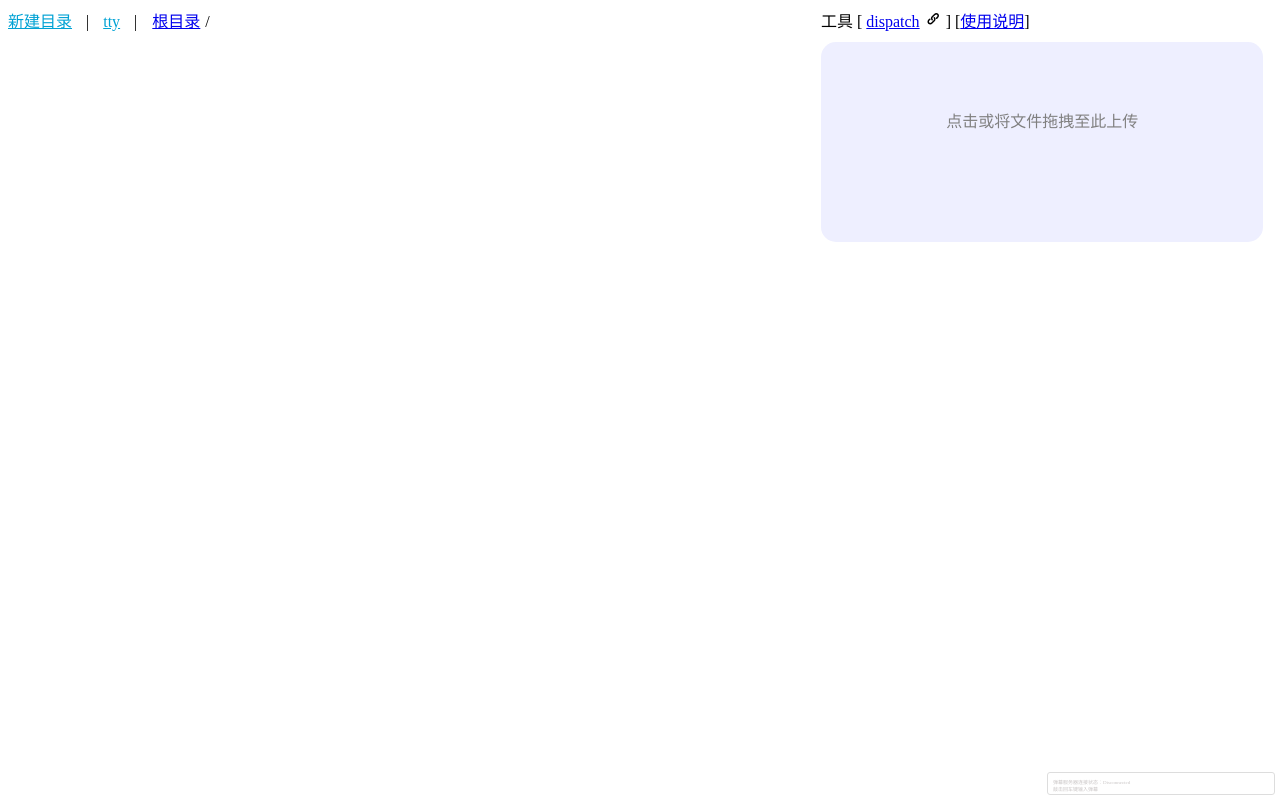
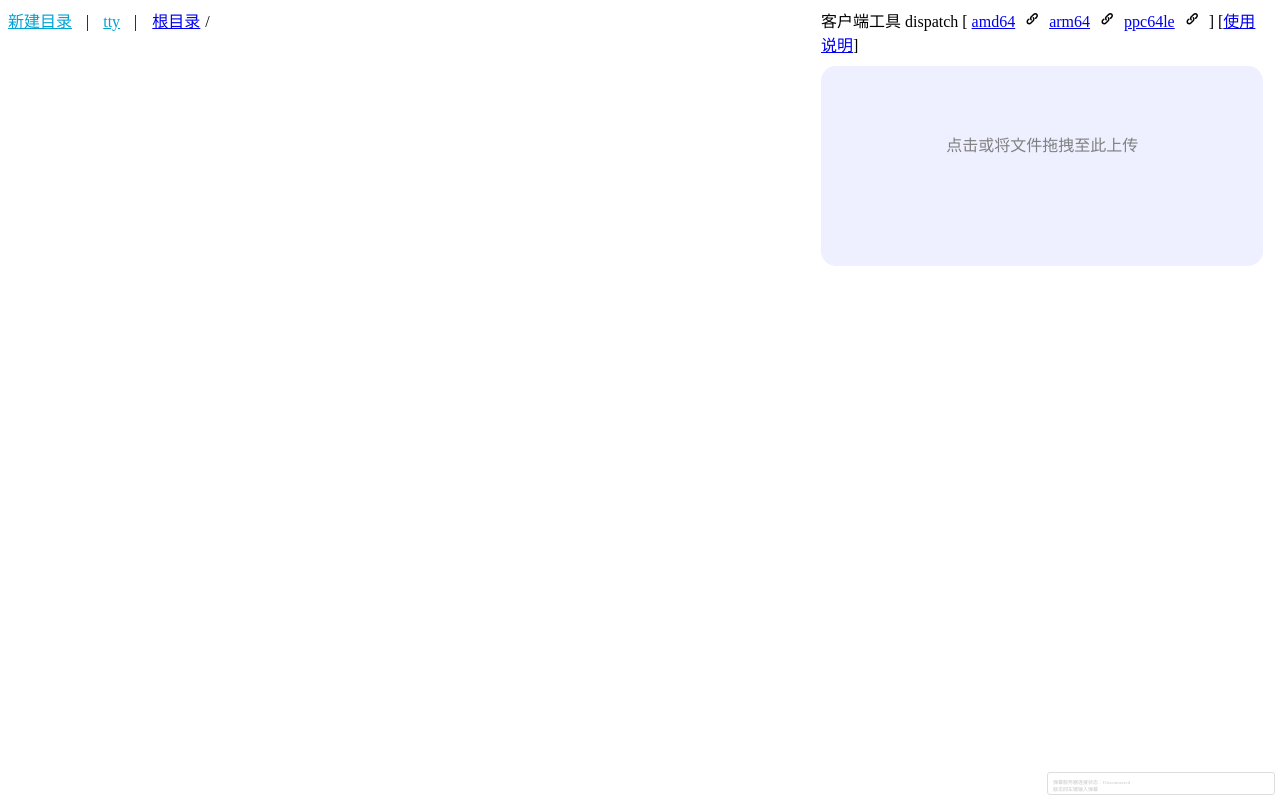
Before and after one commit to zhizuqiu/dispatch-java, a plain HTML site: page resources/upload.html in a window 1280 px wide. Drawn offline with nearby package versions, Linux system fonts and the light colour scheme; no server answers.

Commit message:
update dispatch client

```diff
--- a/resources/upload.html
+++ b/resources/upload.html
@@ -96,10 +96,23 @@
 </div>
 <div style="width:35%;float:left;margin-left:4px;">
     <div>
-        <label>工具 [ <a href="static/dispatch-tool/dispatch">dispatch</a><img id="dispatchTool" title="复制下载地址"
-                                                                             class="clip" data-clipboard-text=''
-                                                                             src="static/img/url.png"
-                                                                             style="margin-left: 5px;margin-right: 5px;cursor:pointer;"/>]
+        <label>客户端工具 dispatch [
+            <a href="static/dispatch-tool/amd64/dispatch">amd64</a>
+            <img id="dispatchToolAmd64" title="复制下载地址"
+                 class="clip" data-clipboard-text=''
+                 src="static/img/url.png"
+                 style="margin-left: 5px;margin-right: 5px;cursor:pointer;"/>
+            <a href="static/dispatch-tool/arm64/dispatch">arm64</a>
+            <img id="dispatchToolArm64" title="复制下载地址"
+                 class="clip" data-clipboard-text=''
+                 src="static/img/url.png"
+                 style="margin-left: 5px;margin-right: 5px;cursor:pointer;"/>
+            <a href="static/dispatch-tool/ppc64le/dispatch">ppc64le</a>
+            <img id="dispatchToolPpc64le" title="复制下载地址"
+                 class="clip" data-clipboard-text=''
+                 src="static/img/url.png"
+                 style="margin-left: 5px;margin-right: 5px;cursor:pointer;"/>
+            ]
             [<a target="_blank" href="static/dispatch-tool/dispatch-tool.html">使用说明</a>]</label>
     </div>
     <div id="upload-container">
@@ -128,7 +141,9 @@
         initLi();
         initBreadcrumb();
         initDanmu();
-        $("#dispatchTool").attr("data-clipboard-text", getDispatchIpDownPath())
+        $("#dispatchToolAmd64").attr("data-clipboard-text", getDispatchIpDownPath("amd64"))
+        $("#dispatchToolArm64").attr("data-clipboard-text", getDispatchIpDownPath("arm64"))
+        $("#dispatchToolPpc64le").attr("data-clipboard-text", getDispatchIpDownPath("ppc64le"))
     });
     var danmu = new Danmu_comment();
 
@@ -283,7 +298,7 @@
     }
 
     // 获取 dispatch-tool 的下载地址
-    function getDispatchIpDownPath() {
+    function getDispatchIpDownPath(arch) {
         var url = window.location.origin + window.location.pathname;
         var i = url.length;
         var endIndex = url.length;
@@ -294,7 +309,7 @@
             }
         }
         var realUrl = url.substring(0, endIndex);
-        return realUrl + "/static/dispatch-tool/dispatch";
+        return realUrl + "/static/dispatch-tool/" + arch + "/dispatch";
     }
 
     // 获取 copy下载地址按钮的下载地址，path=/fdf/[AMV-Re.T][Reality_&_Dream][GrowingNOOB]_h264.mp4
```
Also changed, not shown: 4 other files.
